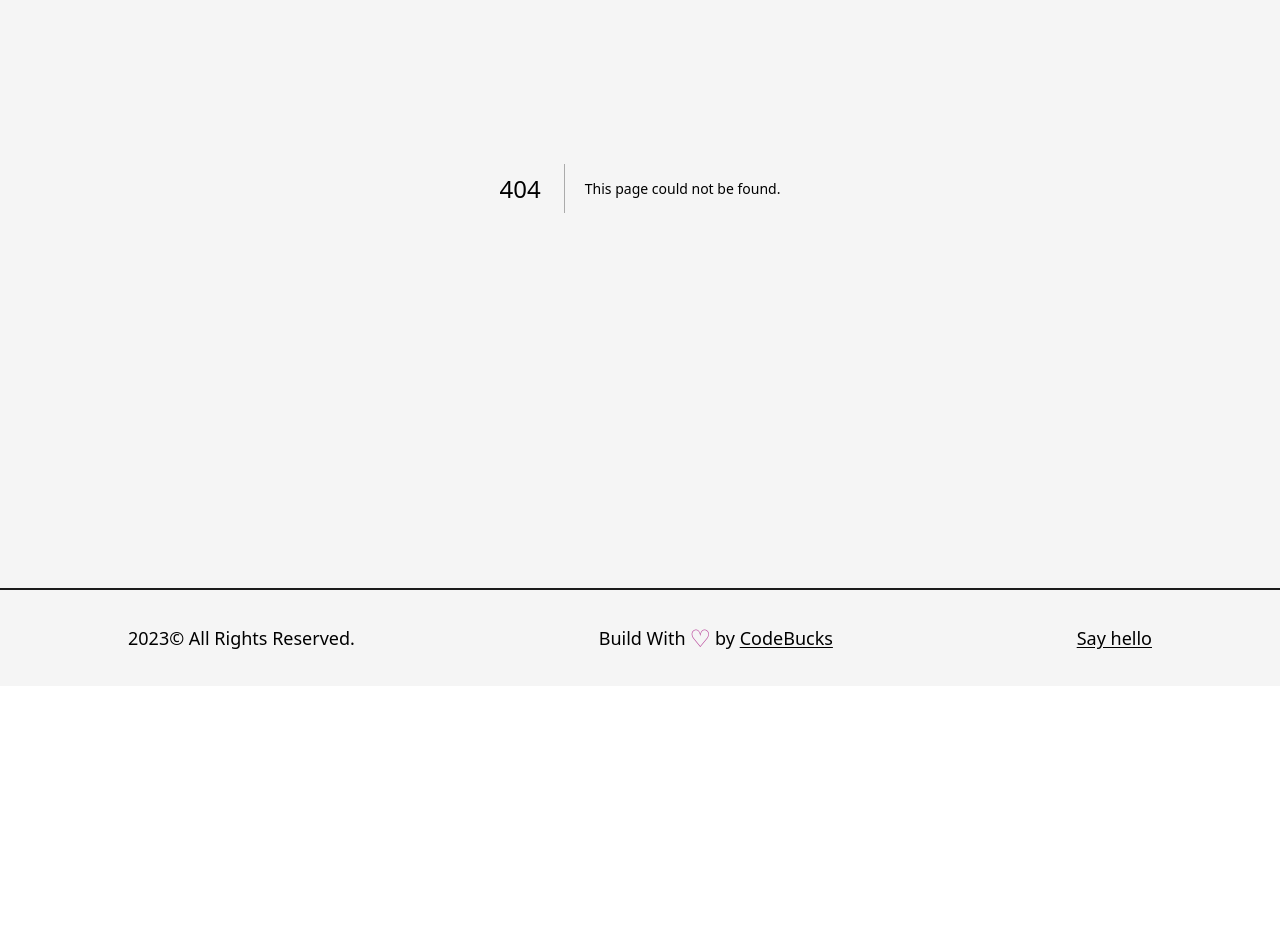
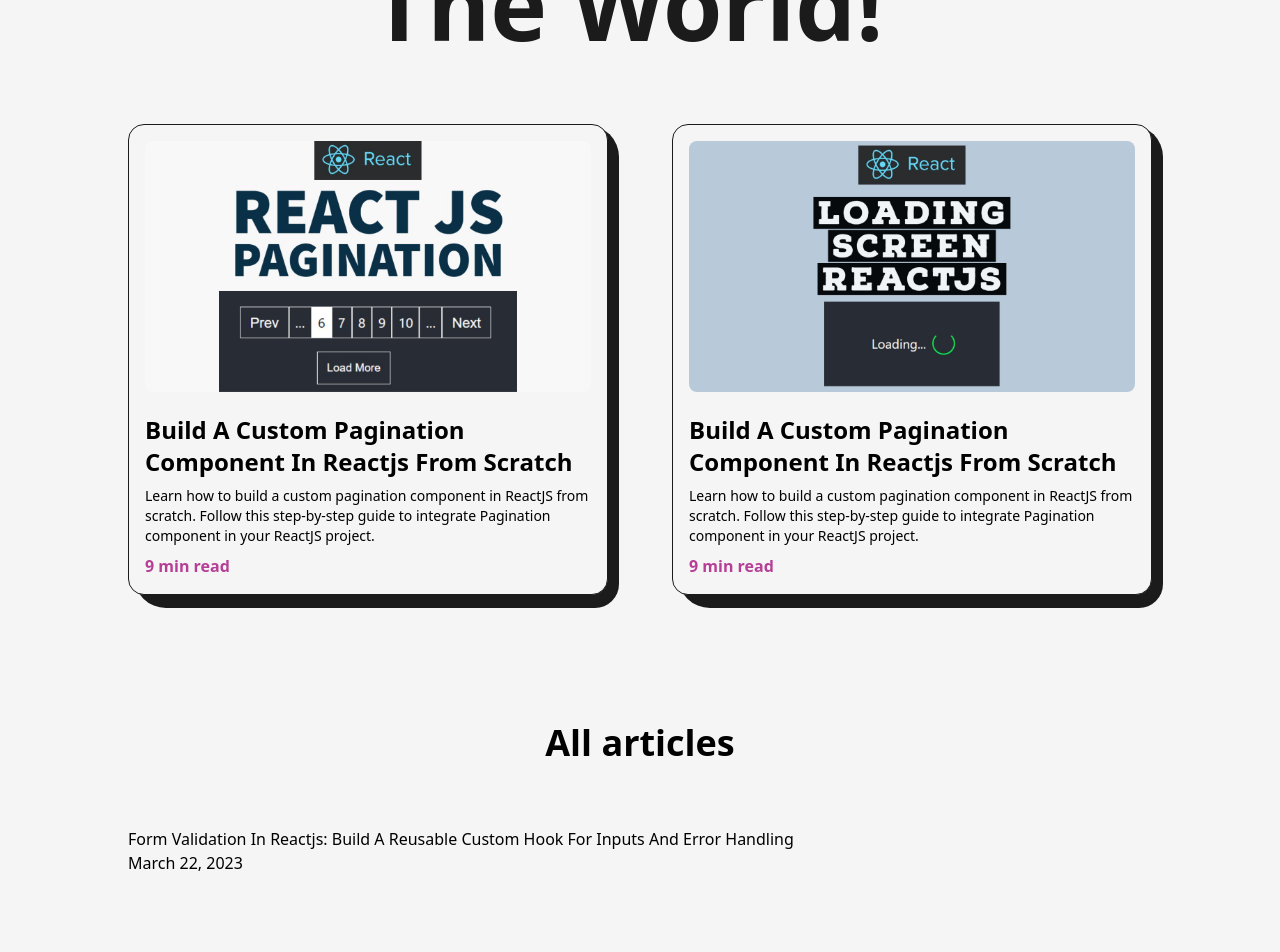
Before and after one commit to LanaVol/portfolio, a Next.js app: page /articles in a window 1280 px wide. Before the commit this address had no page. Shown: the part 300-1252 px from the top of the page. Before the commit the page ends 986 px from the top, so only its background shows below. Built offline with nearby package versions, Linux system fonts and the light colour scheme.

Commit message:
create articlePage

```diff
--- /dev/null
+++ b/src/pages/articles.js
@@ -0,0 +1,102 @@
+import React from "react";
+import Head from "next/head";
+import Link from "next/link";
+import Image from "next/image";
+import Layout from "@/components/Layout";
+import AnimatedText from "@/components/AnimatedText";
+import article1 from "../../public/images/articles/pagination component in reactjs.jpg";
+import article2 from "../../public/images/articles/create loading screen in react js.jpg";
+import article3 from "../../public/images/articles/create modal component in react using react portals.png";
+
+import { motion } from "framer-motion";
+
+const FramerImage = motion(Image);
+
+const Article = ({ img, title, date, link }) => {
+  return (
+    <li>
+      <Link href={link} target="_blank">
+        <h2>{title}</h2>
+      </Link>
+      <span>{date}</span>
+    </li>
+  );
+};
+
+const FeaturedActicle = ({ img, title, time, summary, link }) => {
+  return (
+    <li className="col-span-1 w-full p-4 bg-light border border-solid border-dark rounded-2xl relative">
+      <div className="absolute top-0 -right-3 -z-10 w-[101.5%] h-[103%] rounded-[2rem] bg-dark rounded-br-3xl" />
+      <Link
+        href={link}
+        target="_blank"
+        className="w-full inline-block cursor-pointer overflow-hidden rounded-lg"
+      >
+        <FramerImage
+          src={img}
+          alt={title}
+          className="w-full h-auto"
+          whileHover={{ scale: 1.05 }}
+          transition={{ duration: 0.2 }}
+        />
+      </Link>
+
+      <Link href={link} target="_blank">
+        <h2 className="capitalize text-2xl font-bold my-2 hover:underline mt-4">
+          {title}
+        </h2>
+        <p className="text-sm mb-2">{summary}</p>
+        <span className="text-primary font-semibold">{time}</span>
+      </Link>
+    </li>
+  );
+};
+
+const articles = () => {
+  return (
+    <>
+      <Head>
+        <title>SV | Articles Page</title>
+        <meta name="description" content="any description" />
+      </Head>
+
+      <main className="w-full mb-16 flex flex-col items-center justify-center overflow-hidden">
+        <Layout className="pt-16">
+          <AnimatedText text="Words Can Change The World!" className="mb-16" />
+
+          <ul className="grid grid-cols-2 gap-16">
+            <FeaturedActicle
+              title="Build A Custom Pagination Component In Reactjs From Scratch"
+              summary="Learn how to build a custom pagination component in ReactJS from scratch. Follow this step-by-step guide to integrate Pagination component in your ReactJS project."
+              time="9 min read"
+              link="/"
+              img={article1}
+            />
+            <FeaturedActicle
+              title="Build A Custom Pagination Component In Reactjs From Scratch"
+              summary="Learn how to build a custom pagination component in ReactJS from scratch. Follow this step-by-step guide to integrate Pagination component in your ReactJS project."
+              time="9 min read"
+              link="/"
+              img={article2}
+            />
+          </ul>
+
+          <h2 className="font-bold text-4xl w-full text-center my-16 mt-32">
+            All articles
+          </h2>
+
+          <ul>
+            <Article
+              title="Form Validation In Reactjs: Build A Reusable Custom Hook For Inputs And Error Handling"
+              date="March 22, 2023"
+              link="/"
+              img={article3}
+            />
+          </ul>
+        </Layout>
+      </main>
+    </>
+  );
+};
+
+export default articles;
```
